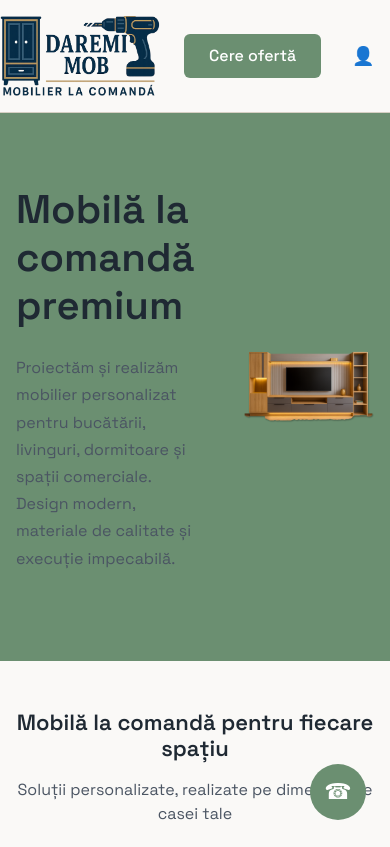
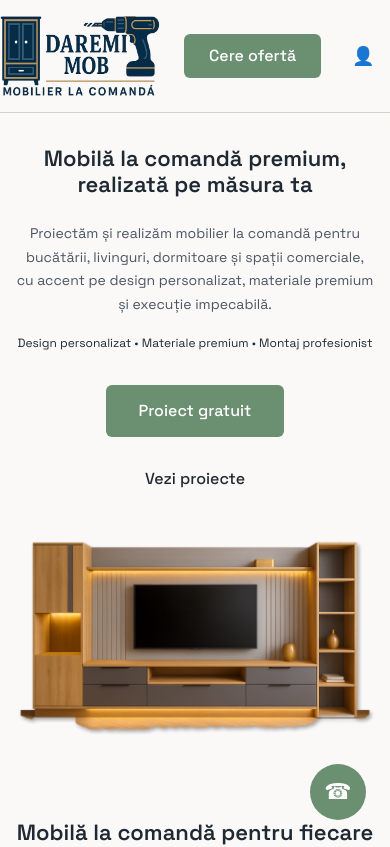
Before and after one commit to remus2023/daremi-website, a Next.js app: page / in a window 390 px wide. Shown: the top 847 px of the page. Built offline with nearby package versions, Linux system fonts and the light colour scheme.

Commit message:
feat(hero): responsive layout, typography scaling and full-width mobile image

```diff
--- a/src/app/page.tsx
+++ b/src/app/page.tsx
@@ -1,6 +1,6 @@
 import { createMetadata } from "@/seo/createMetadata";
 
-import HomeHero from "@/components/home/HeroHero/HomeHero";
+import HomeHero from "@/components/home/HomeHero/HomeHero";
 import HomeCategories from "@/components/home/HomeCategories/HomeCategories";
 import HomeBenefits from "@/components/home/HomeBenefits/HomeBenefits";
 import HomeProjects from "@/components/home/HomeProjects/HomeProjects";
--- a/src/components/home/HeroHero/HomeHero.tsx
+++ /dev/null
@@ -1,33 +0,0 @@
-import Image from "next/image";
-
-export default function HomeHero() {
-  return (
-    <section className="hero">
-      <div className="container">
-        <div className="hero__grid">
-          {/* LEFT – TEXT (2/5) */}
-          <div className="hero__content">
-            <h1 className="hero__title">Mobilă la comandă premium</h1>
-
-            <p className="hero__description">
-              Proiectăm și realizăm mobilier personalizat pentru bucătării,
-              livinguri, dormitoare și spații comerciale. Design modern,
-              materiale de calitate și execuție impecabilă.
-            </p>
-          </div>
-
-          {/* RIGHT – IMAGE (3/5) */}
-          <div className="hero__media">
-            <Image
-              src="/images/hero/home_hero-banner.webp"
-              alt="Mobilă la comandă Daremi"
-              fill
-              priority
-              className="hero__image"
-            />
-          </div>
-        </div>
-      </div>
-    </section>
-  );
-}
--- a/src/components/home/HeroHero/_homeHero.scss
+++ /dev/null
@@ -1,46 +0,0 @@
-@use "../../../styles/abstracts" as *;
-
-.hero {
-    padding: space(xxl) 0;
-    background-color: $color-primary;
-
-    &__grid {
-        display: grid;
-        grid-template-columns: 2fr 3fr; // 🔑 2/5 text – 3/5 imagine
-        align-items: center;
-        gap: space(xl);
-    }
-
-    /* =========================
-       CONTENT (LEFT)
-    ========================= */
-    &__content {
-        max-width: 520px;
-    }
-
-    &__title {
-        font-size: font-size(h2);
-        line-height: 1.2;
-        margin-bottom: space(md);
-        color: $color-text;
-    }
-
-    &__description {
-        font-size: font-size(base);
-        line-height: 1.7;
-        color: $color-text-muted;
-    }
-
-    /* =========================
-       MEDIA (RIGHT)
-    ========================= */
-    &__media {
-        position: relative;
-        width: 100%;
-        height: 420px; // control clar, stabil
-    }
-
-    &__image {
-        object-fit: contain;
-    }
-}
--- /dev/null
+++ b/src/components/home/HomeHero/HomeHero.tsx
@@ -0,0 +1,50 @@
+import Image from "next/image";
+import Button from "@/components/ui/atoms/Button/Button";
+
+export default function HomeHero() {
+  return (
+    <section className="home-hero">
+      <div className="container">
+        <div className="home-hero__grid">
+          {/* CONTENT */}
+          <div className="home-hero__content">
+            <h1 className="home-hero__title">
+              Mobilă la comandă premium, realizată pe măsura ta
+            </h1>
+
+            <p className="home-hero__description">
+              Proiectăm și realizăm mobilier la comandă pentru bucătării, livinguri,
+              dormitoare și spații comerciale, cu accent pe design personalizat,
+              materiale premium și execuție impecabilă.
+            </p>
+
+            <p className="home-hero__benefits">
+              Design personalizat • Materiale premium • Montaj profesionist
+            </p>
+
+            <div className="home-hero__actions">
+              <Button href="/cerere-oferta" variant="primary" size="lg">
+                Proiect gratuit
+              </Button>
+
+              <Button href="/proiecte" variant="ghost" size="lg">
+                Vezi proiecte
+              </Button>
+            </div>
+          </div>
+
+          {/* IMAGE */}
+          <div className="home-hero__media">
+            <Image
+              src="/images/hero/home_hero-banner.webp"
+              alt="Mobilă de bucătărie la comandă, design modern"
+              width={1200}
+              height={800}
+              priority
+            />
+          </div>
+        </div>
+      </div>
+    </section>
+  );
+}
--- /dev/null
+++ b/src/components/home/HomeHero/_homeHero.scss
@@ -0,0 +1,99 @@
+@use "../../../styles/abstracts" as *;
+
+.home-hero {
+    padding: space(xl) 0;
+}
+
+/* =========================
+   GRID – DESKTOP
+========================= */
+.home-hero__grid {
+    display: grid;
+    grid-template-columns: 2fr 3fr;
+    gap: space(xl);
+    align-items: center;
+}
+
+.home-hero__content {
+    max-width: 520px;
+}
+
+.home-hero__title {
+    margin-bottom: space(md);
+}
+
+.home-hero__description {
+    margin-bottom: space(sm);
+    color: $color-text-muted;
+}
+
+.home-hero__benefits {
+    margin-bottom: space(lg);
+    font-size: font-size(sm);
+    color: $color-text;
+}
+
+.home-hero__actions {
+    display: flex;
+    gap: space(sm);
+    flex-wrap: wrap;
+}
+
+.home-hero__media {
+    position: relative;
+    border-radius: radius(lg);
+    overflow: hidden;
+
+    img {
+        display: block;
+        width: 100%;
+        height: auto;
+    }
+}
+
+/* =========================
+   RESPONSIVE – SUB MD
+========================= */
+@include media-max(xl) {
+    .home-hero__title {
+        font-size: font-size(h3);
+    }
+
+    .home-hero__description {
+        font-size: font-size(sm);
+    }
+}
+
+@include media-max(md) {
+    .home-hero {
+        padding: space(lg) 0;
+    }
+
+    .home-hero__grid {
+        grid-template-columns: 1fr;
+        gap: space(lg);
+    }
+
+    .home-hero__content {
+        max-width: none;
+        text-align: center;
+    }
+
+    /* 🔽 FONT-SIZE ADAPTARE */
+    .home-hero__title {
+        font-size: font-size(xl);
+        line-height: 1.2;
+    }
+
+    .home-hero__description {
+        font-size: font-size(sm);
+    }
+
+    .home-hero__benefits {
+        font-size: font-size(xs);
+    }
+
+    .home-hero__actions {
+        justify-content: center;
+    }
+}
--- a/src/styles/main.scss
+++ b/src/styles/main.scss
@@ -8,7 +8,7 @@
 @use '../components/layout/MainNav/mainNav';
 @use '../components/layout/Footer/footer';
 
-@use '../components/home/HeroHero/homeHero';
+@use '../components/home/HomeHero/homeHero';
 @use '../components/home/HomeCategories/homeCategories';
 @use '../components/home/HomeBenefits/homeBenefits';
 @use '../components/home/HomeCTA/homeCTA';
```
